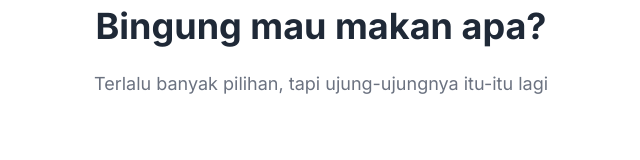
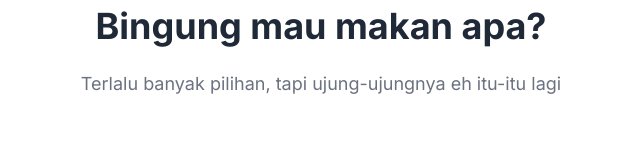
Before and after one commit to ridzqihammam17/food-app, a React (Vite) app: page / in a window 1280 px wide. Shown: the part 432-592 px from the top of the page, without its empty margins (319-959 px from the left). Built offline with nearby package versions, Linux system fonts and the light colour scheme.

Commit message:
chore: rewrite message on onboarding screen

```diff
--- a/src/components/OnboardingScreen.jsx
+++ b/src/components/OnboardingScreen.jsx
@@ -7,17 +7,17 @@ const onboardingData = [
   {
     image: emojiScreen1,
     title: 'Bingung mau makan apa?',
-    subtitle: 'Terlalu banyak pilihan, tapi ujung-ujungnya itu-itu lagi',
+    subtitle: 'Terlalu banyak pilihan, tapi ujung-ujungnya eh itu-itu lagi',
   },
   {
     image: emojiScreen2,
     title: 'Biar web ini yang tentuin!',
-    subtitle: 'Tinggal sekali tap dan kami acak pilihan makanannya buat kamu',
+    subtitle: 'Tinggal sekali tap dan kami akan pilihkan makanan kamu',
   },
   {
     image: emojiScreen3,
-    title: 'Siap tentukan makanmu hari ini?',
-    subtitle: 'Jangan kebanyakan mikir, langsung aja yuk kita pilih!',
+    title: 'Udah siap nentuin mau makan apa hari ini?',
+    subtitle: 'Jangan kebanyakan mikir ah, langsung aja yuk kita pilih!',
   },
 ]
 
```
